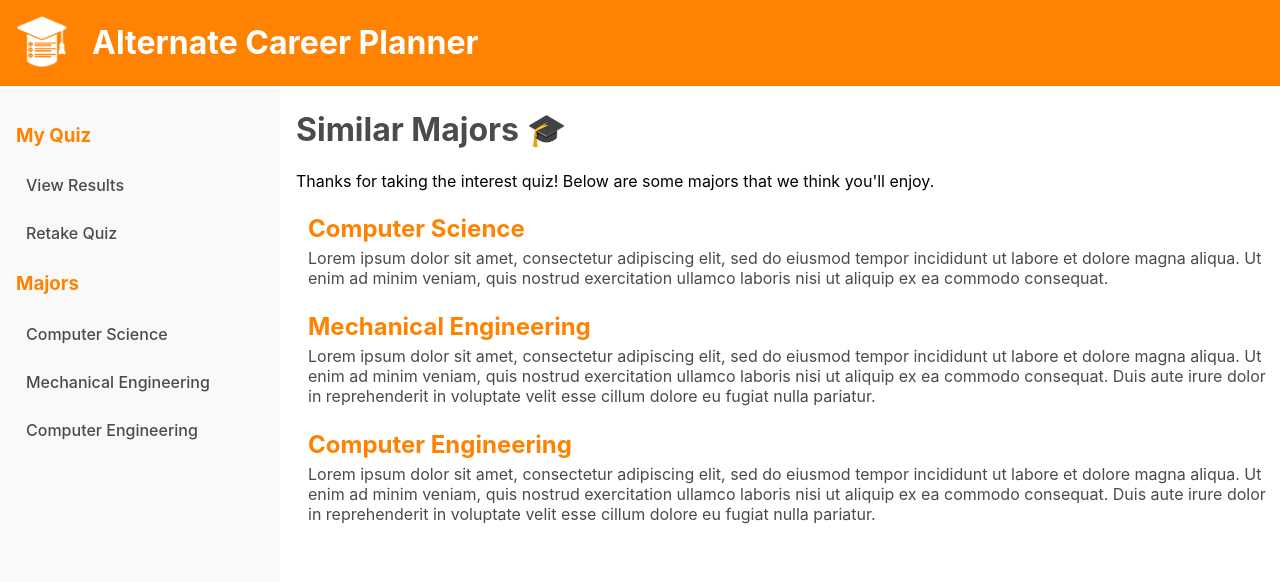
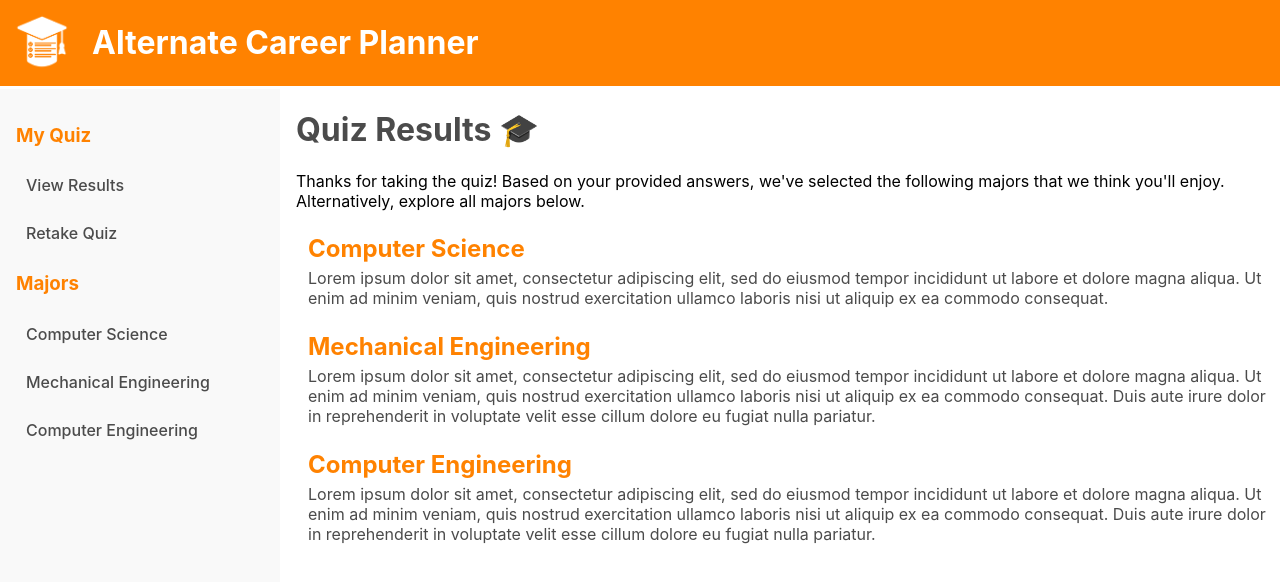
Before and after one commit to ryandperry/Alternate-Career-Planner, a React (Create React App) app in the folder alternate-career-planner/: page /results in a window 1280 px wide. Shown: the top 582 px of the page. Built offline with nearby package versions, Linux system fonts and the light colour scheme; the HTML template or start-up script is replaced by a standard one.

Commit message:
Changed text on results view #25

```diff
--- a/alternate-career-planner/src/views/MajorsListView/MajorsListView.js
+++ b/alternate-career-planner/src/views/MajorsListView/MajorsListView.js
@@ -11,8 +11,8 @@ import MajorList from '../../components/MajorList/MajorList';
 const MajorsListView = ({ majors }) => {
     return (
         <div>
-            <h1 className='similarMajorsHeader'> Similar Majors 🎓 </h1>
-            <p> Thanks for taking the interest quiz! Below are some majors that we think you'll enjoy. </p>
+            <h1 className='similarMajorsHeader'> Quiz Results 🎓 </h1>
+            <p> Thanks for taking the quiz! Based on your provided answers, we've selected the following majors that we think you'll enjoy. Alternatively, explore all majors below. </p>
             <MajorList majors = {majors}/>
         </div>
     )
```
